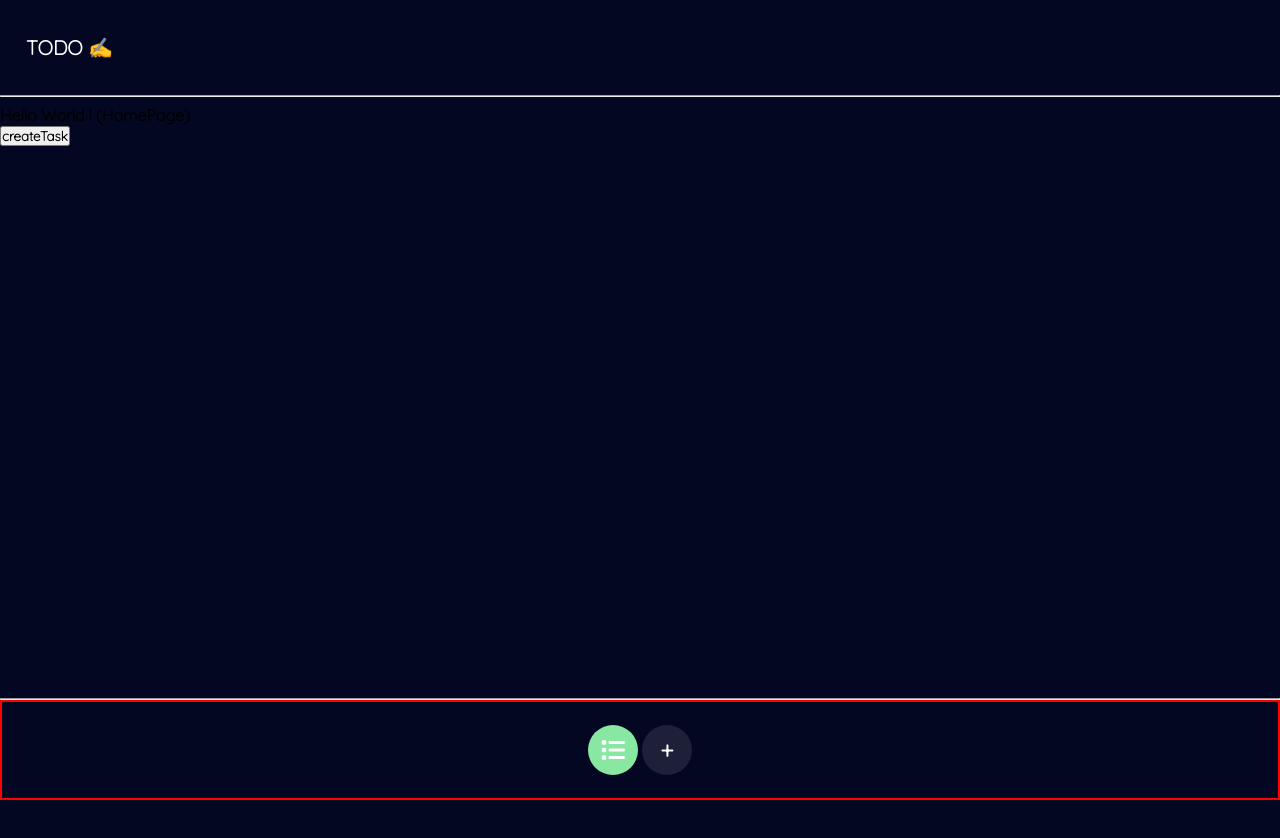
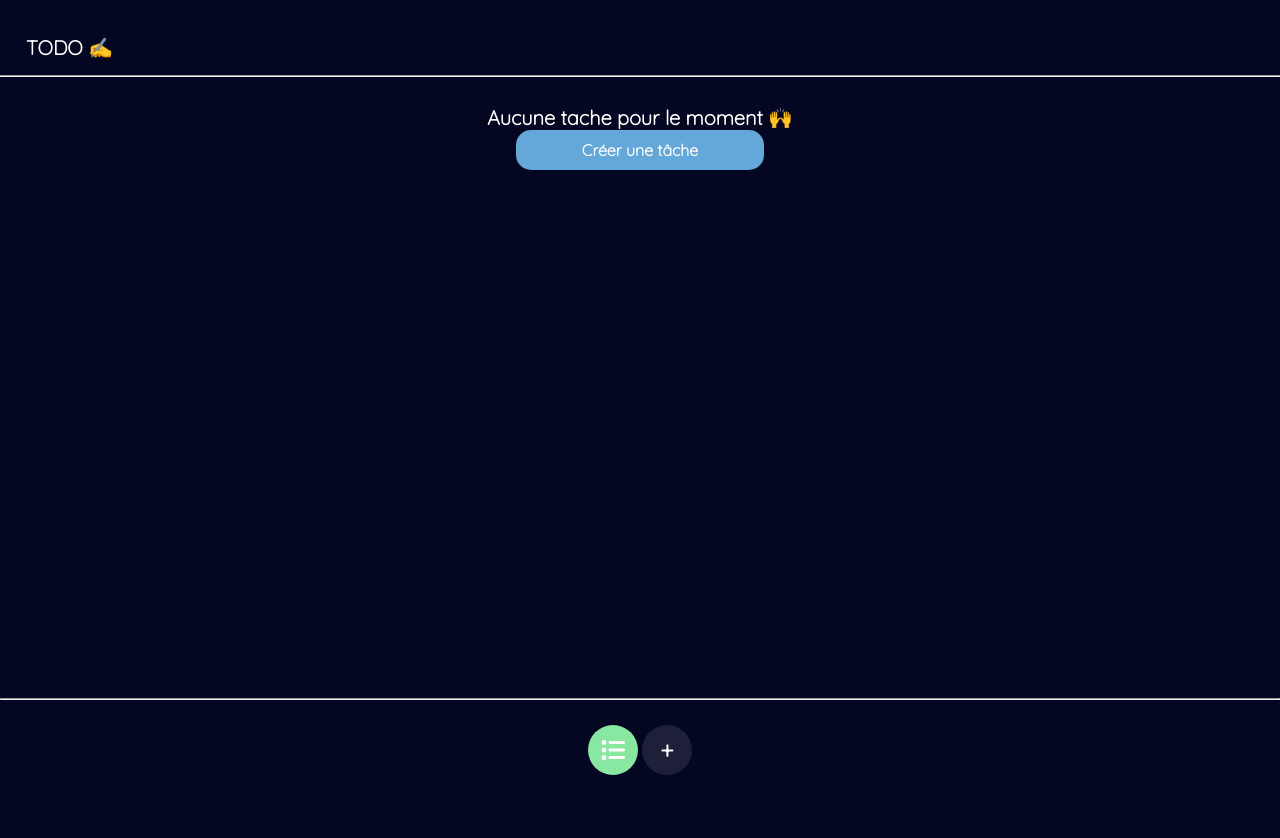
Before and after one commit to thomasheroguelle/TODOlisteProject, an Angular app: page / in a window 1280 px wide. Shown: the top 838 px of the page. Before the commit the page ends 800 px from the top, so only its background shows below. Built offline with nearby package versions, Linux system fonts and the light colour scheme.

Commit message:
sixthStep la tache s'affiche dans la HomePage : creation d'une variable vide , création d'une méthode dans le service pour permettre aux composants de communiquer entre eux style CSS respecté (détails a corriger) message qui s'affiche si pas de tache créée

```diff
--- a/src/app/component/create-task/create-task.component.css
+++ b/src/app/component/create-task/create-task.component.css
@@ -1,16 +1,3 @@
-button {
-    background-color: #64A7D9;
-    color: white;
-    border-radius: 15px;
-    padding: 10px;
-    width: 248px;
-    font-size: 16px;
-    cursor: pointer;
-    border: none;
-    display: block;
-    margin: auto;
-}
-
 /* marge pour la div qui contient un paragraphe+textarea+boutton  */
 textarea {
     width: 338px;
--- a/src/app/component/create-task/create-task.component.html
+++ b/src/app/component/create-task/create-task.component.html
@@ -6,14 +6,20 @@
         <!-- <form class="form-body" #form="ngForm" (ngSubmit)="onSubmit(form)"> -->
         <form class="form-body" #form="ngForm" (ngSubmit)="createTask()">
             <!-- form est associé à un nom de référence (#form="ngForm") qui permet de référencer le formulaire  -->
-            <textArea [(ngModel)]="task.content" #name="ngModel" required placeholder="Exemple : Faire les courses"
-                name="content" class="form-control" ngDefaultControl>
-
-            </textArea>
+            <textarea [(ngModel)]="task.content"
+            required placeholder="Exemple : Faire les courses"
+            name="content"
+            class="form-control" ngDefaultControl>
+            </textarea>
+            <button class="flex"> Valider ma tâche</button>
+        </form>
 
 
-            <!-- HTML statique "la tache est urgente" -->
-            <!-- <div class="labelDiv">
+
+    </div>
+
+    <!-- HTML statique "la tache est urgente" -->
+    <!-- <div class="labelDiv">
             <label class="checkbox">
             <input type="checkbox" name="urgent" value="urgent">
             <span class="checkmark"> </span>
@@ -21,25 +27,11 @@
         </label>
     </div>
     -->
-            <button class="flex"> Ajouter</button>
 
 
 
 
-        </form>
 
-    </div>
+
 
 </main>
-
-<!--
-    firth branch second push
-    creation d'un formulaire ngForm et d'un textarea ngModel
-    l'utilisateur peut entrer une tache , la valider et la voir apparaitre dans le local storage
-    l'interface ITodo est en brut
-    creation header
-    css pour selectedTask
-    footer en bas de page ok
-
-
--->
--- a/src/app/component/create-task/create-task.component.ts
+++ b/src/app/component/create-task/create-task.component.ts
@@ -1,7 +1,8 @@
-import { Component } from '@angular/core';
+import { Component, EventEmitter, Output } from '@angular/core';
 import { FormGroup, FormBuilder, FormControl, NgForm, FormsModule } from '@angular/forms';
 import { TaskService } from 'src/app/services/task.service';
 import { ITodo } from 'src/ITodo/ITodo';
+import { Router } from '@angular/router';
 
 
 @Component({
@@ -11,24 +12,25 @@ import { ITodo } from 'src/ITodo/ITodo';
 })
 export class CreateTaskComponent {
 
-  task : ITodo = {
-    id : 0,
-    content : "",
-    category : "bills",
-    isUrgent : false,
-    doneDate : null
+
+
+  task: ITodo = {
+    id: 0,
+    content: "",
+    category: "bills",
+    isUrgent: false,
+    doneDate: null
   }
   // j'injecte mon service dans le constructeur
-  constructor(private taskService: TaskService) {}
+  constructor(private taskService: TaskService, private route: Router) { }
 
   // appelle la méthode createTask() du service TaskService pour ajouter la tâche au local storage.
   createTask() {
     this.taskService.createTask(this.task);
-
+    this.route.navigate(['/']);
+    // je creer une variable pour afficher la reponse de l'utilisateur et qui est liée task.content
+    const userResponse = this.task.content;
+    // j'initialise la méthode de mon service que j'ai crée
+    this.taskService.setTaskResponse(userResponse);
   }
-
-
-
-
-
 }
--- a/src/app/component/footer/footer.component.css
+++ b/src/app/component/footer/footer.component.css
@@ -20,7 +20,6 @@ button {
 }
 .flexbox {
     height: 100px;
-    border: 2px solid red;
     display: flex;
     justify-content: center;
     align-items: center;
@@ -29,4 +28,5 @@ footer {
     position: absolute;
     bottom: 0;
     width: 100%;
+
   }
--- a/src/app/component/header/header.component.css
+++ b/src/app/component/header/header.component.css
@@ -6,4 +6,5 @@ h1 {
 }
 hr {
     color: white;
+    margin: -20px;
 }
--- a/src/app/component/homepage/homepage.component.css
+++ b/src/app/component/homepage/homepage.component.css
@@ -0,0 +1,58 @@
+h1 {
+    text-align: center;
+}
+/* CHECKBOX  */
+.checkbox input[type="checkbox"] {
+    position: absolute;
+    opacity: 0;
+    cursor: pointer;
+
+
+}
+
+.checkbox {
+    display: flex;
+    align-items: center;
+    color: white;
+    margin: 50px 28px;
+
+}
+
+.checkbox .checkmark {
+    position: relative;
+    display: inline-block;
+    width: 25px;
+    height: 25px;
+    border-radius: 100%;
+    margin: 0 10px;
+    border: 2px solid white;
+
+}
+
+.checkbox .checkmark:before {
+    content: '';
+    display: block;
+    position: absolute;
+    top: 50%;
+    left: 50%;
+    transform: translate(-50%, -50%);
+    width: 25px;
+    height: 25px;
+    border-radius: 50%;
+    opacity: 0;
+    transition: opacity 0.2s ease-in-out;
+
+}
+
+.checkbox input[type="checkbox"]:checked+.checkmark:before {
+    opacity: 1;
+    background-image: url("/assets/check-24.png");
+    background-size: 50%;
+    background-position: center center;
+    background-repeat: no-repeat;
+
+}
+
+.checkbox input[type="checkbox"]:checked+.checkmark {
+    border: 2px solid white;
+}
--- a/src/app/component/homepage/homepage.component.html
+++ b/src/app/component/homepage/homepage.component.html
@@ -1,3 +1,25 @@
-<p>Hello World ! (HomePage) </p>
+<main>
+<div *ngIf="taskResponse.length === 0"
+ class="containerNgIf">
+    <h1 >
+        Aucune tache pour le moment 🙌
+    </h1>
+    <button routerLink="/createTask">
+        Créer une tâche
+    </button>
+</div>
 
-<a routerLink="/createTask"><button class="btn">createTask</button></a>
+
+    <div *ngIf="taskResponse.length !== 0" class="checkboxContainer">
+        <label class="checkbox">
+            <input type="checkbox" name="urgent" value="urgent">
+            <span class="checkmark"> </span>
+            {{ taskResponse }}
+        </label>
+</div>
+</main>
+
+
+<!-- sixthStep
+affichage des taches dans la HomePage : creation d'une variable vide , création d'une méthode dans le service pour permettre aux composants de communiquer entre eux
+ -->
--- a/src/app/component/homepage/homepage.component.ts
+++ b/src/app/component/homepage/homepage.component.ts
@@ -1,4 +1,6 @@
-import { Component } from '@angular/core';
+import { Component, Input } from '@angular/core';
+import { TaskService } from 'src/app/services/task.service';
+import { ITodo } from 'src/ITodo/ITodo';
 
 @Component({
   selector: 'app-homepage',
@@ -7,5 +9,11 @@ import { Component } from '@angular/core';
 })
 export class HomepageComponent {
 
+  constructor(private taskService: TaskService) {
+    this.taskResponse = taskService.taskResponse;
+  }
+  taskResponse: string;
+
+
 
 }
--- a/src/app/services/task.service.ts
+++ b/src/app/services/task.service.ts
@@ -7,6 +7,9 @@ import { ITodo } from 'src/ITodo/ITodo';
 export class TaskService {
 
   private static readonly TASKS_KEY = 'tasks'
+
+  // j'initialise ma variable a une string vide
+  taskResponse: string = "";
 
   // nous retourne les taches
   getTasks(): ITodo[] {
@@ -32,4 +35,7 @@ export class TaskService {
     const tasksInStringify = JSON.stringify(tasksFromLocalStorage);
     localStorage.setItem(TaskService.TASKS_KEY, tasksInStringify);
   }
+  setTaskResponse(userResponse: string) {
+    this.taskResponse = userResponse;
+  }
 }
--- a/src/styles.css
+++ b/src/styles.css
@@ -8,17 +8,17 @@
     box-sizing: border-box;
 }
 body {
-    display: flex;
+    /* display: flex;
     flex-direction: column;
     height: 100vh;
-    max-height: 100vh;
+    max-height: 100vh; */
     background-color: #040722;
 }
 
 main {
     flex: 1;
     overflow: scroll;
-    border: 2px solid green;
+    height: 100vh;
 }
 
 
@@ -26,6 +26,22 @@ main {
 h1 {
     color: white;
     font-size: 20px;
+    font-weight: 700;
+}
+li {
+    color: white;
+}
+button {
+    background-color: #64A7D9;
+    color: white;
+    border-radius: 15px;
+    padding: 10px;
+    width: 248px;
+    font-size: 16px;
+    cursor: pointer;
+    border: none;
+    display: block;
+    margin: auto;
 }
 /* component create task */
 .title-category {
```
